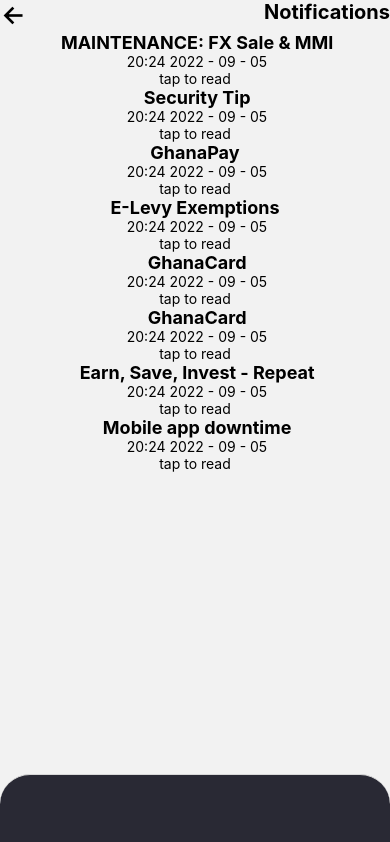
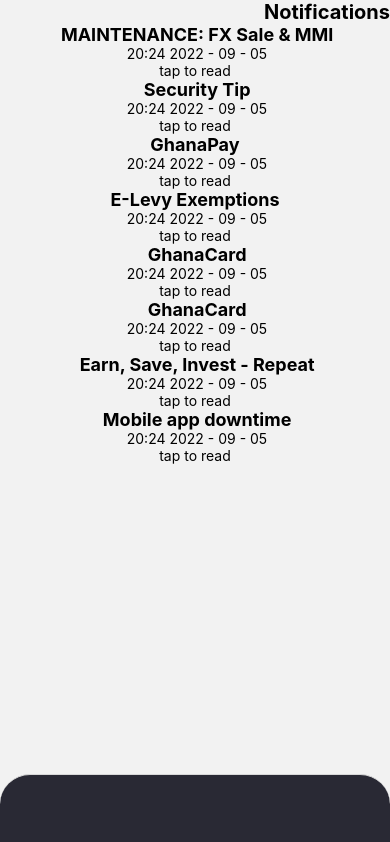
Before and after one commit to csr000/fidelity-mobile-app-ui-rebuild, a React Native app: screen /Alert in a window 390 px wide. Built offline with nearby package versions, Linux system fonts and the light colour scheme; some icons are missing.

Commit message:
💄 remove back arrow

```diff
--- a/components/Nav.jsx
+++ b/components/Nav.jsx
@@ -1,14 +1,11 @@
 import { TouchableOpacity } from 'react-native';
-import { Ionicons } from '@expo/vector-icons';
 import Block from './Block';
 import Text from './Text';
 
 export default function Nav({ navigation, title }) {
   return (
-    <Block spacebetween row margin={20} width="80%">
-      <TouchableOpacity onPress={() => navigation.goBack()}>
-        <Ionicons name="arrow-back" size={28} color="black" />
-      </TouchableOpacity>
+    <Block spacebetween row margin={20} width="90%">
+      <TouchableOpacity onPress={() => navigation.goBack()} />
       <Block center width="100%">
         <Text bold size={20}>
           {title}
--- a/screens/Alert.jsx
+++ b/screens/Alert.jsx
@@ -10,7 +10,7 @@
 
 function Item({ title, date }) {
   return (
-    <Block middle center margin={10} width={screenWidth - 20} height={100} borderRadius={20} backgroundColor={colors.gray}>
+    <Block middle center margin={7} width={screenWidth - 20} height={100} borderRadius={20} backgroundColor={colors.gray}>
       <Text bold size={18}>
         {title}
       </Text>
@@ -68,7 +68,14 @@
     <SafeAreaView>
       <Nav navigation={navigation} title="Notifications" />
       <Block center>
-        <FlatList data={DATA} renderItem={renderItem} keyExtractor={(item) => item.id} />
+        <FlatList
+          data={DATA}
+          renderItem={renderItem}
+          keyExtractor={(item) => item.id}
+          contentContainerStyle={{
+            paddingBottom: 150,
+          }}
+        />
       </Block>
     </SafeAreaView>
   );
--- a/screens/Transaction.jsx
+++ b/screens/Transaction.jsx
@@ -85,7 +85,7 @@
       </Block>
 
       <Block row spacebetween padding={5}>
-        <Text color={'grey'}>{item.title}</Text>
+        <Text color="grey">{item.title}</Text>
         <Text>{item.status}</Text>
       </Block>
     </TouchableOpacity>
```
